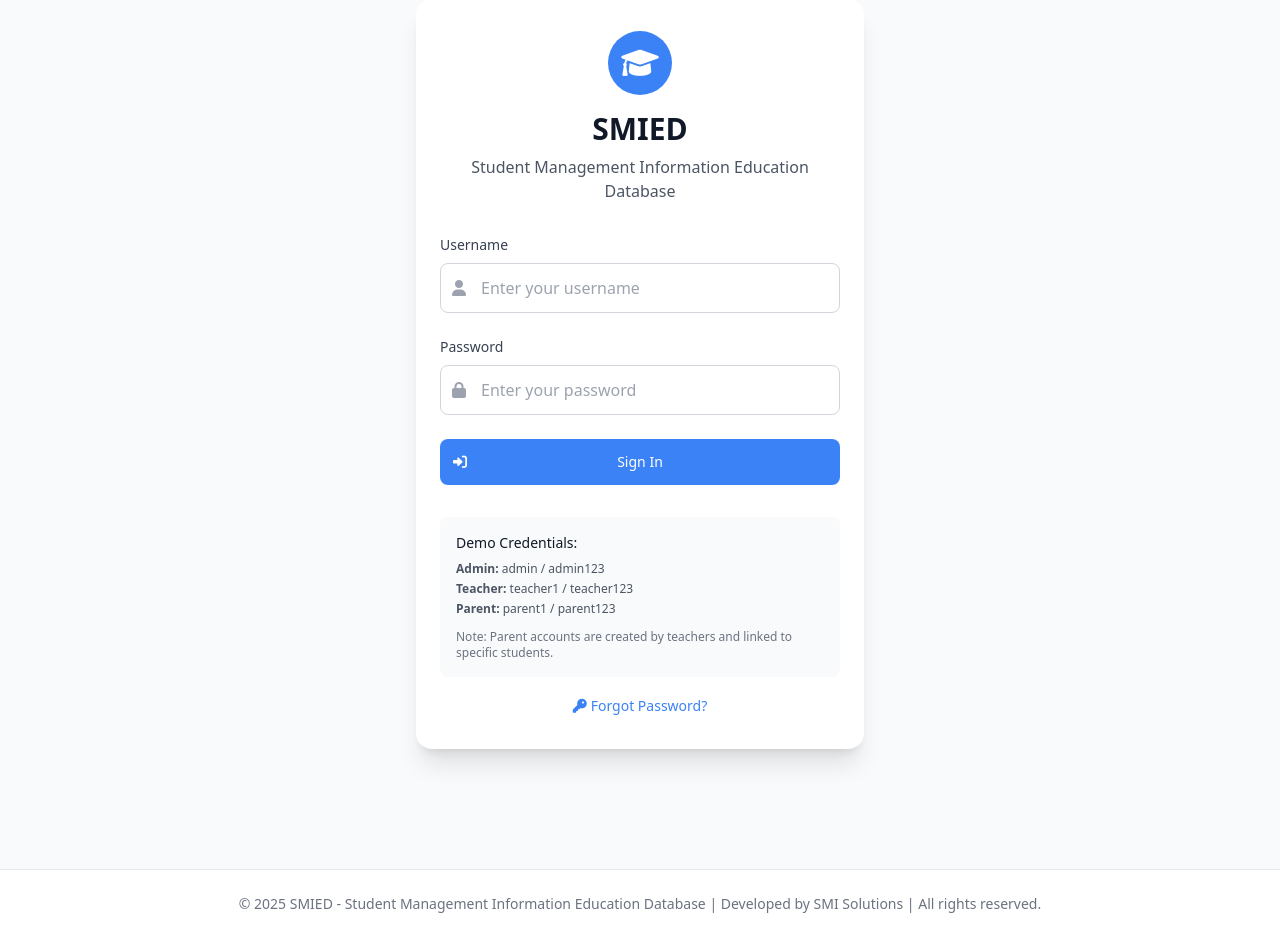
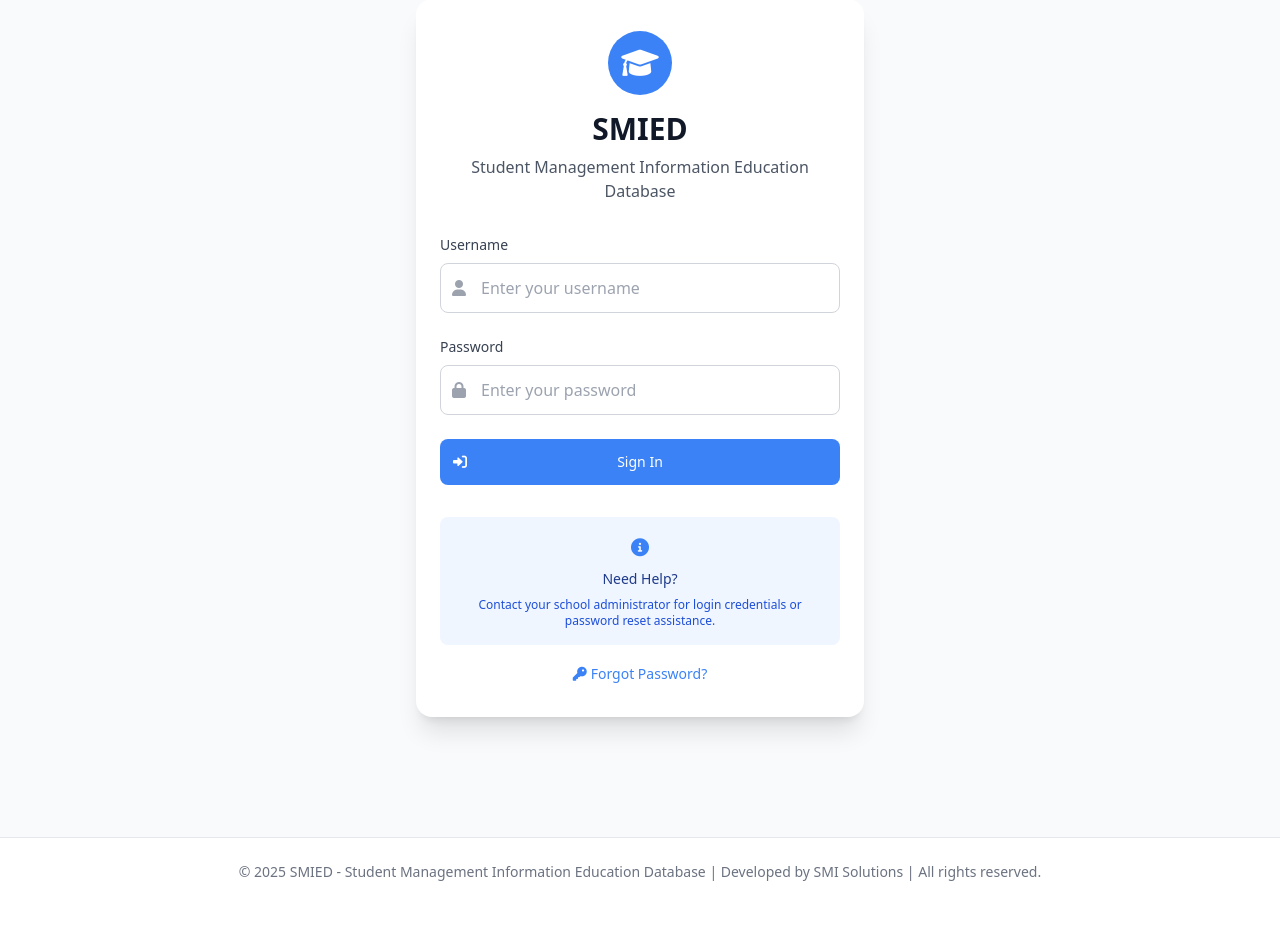
Before and after one commit to spw3bt3ch/Education-Tracker, a Flask app: page /login in a window 1280 px wide. Shown: the part 169-1107 px from the top of the page. After the commit the page ends 1050 px from the top, so only its background shows below. Run offline with Flask 3, Linux system fonts and the light colour scheme; some libraries are stand-ins or nearby versions.

Commit message:
Demo Credentials removed

```diff
--- a/templates/auth/login.html
+++ b/templates/auth/login.html
@@ -49,15 +49,13 @@
                 </div>
             </form>
 
-            <div class="mt-8 p-4 bg-gray-50 rounded-lg">
-                <h4 class="text-sm font-medium text-gray-900 mb-2">Demo Credentials:</h4>
-                <div class="text-xs text-gray-600 space-y-1">
-                    <div><strong>Admin:</strong> admin / admin123</div>
-                    <div><strong>Teacher:</strong> teacher1 / teacher123</div>
-                    <div><strong>Parent:</strong> parent1 / parent123</div>
-                </div>
-                <div class="mt-3 text-xs text-gray-500">
-                    <p>Note: Parent accounts are created by teachers and linked to specific students.</p>
+            <div class="mt-8 p-4 bg-blue-50 rounded-lg">
+                <div class="text-center">
+                    <i class="fas fa-info-circle text-blue-500 text-lg mb-2"></i>
+                    <h4 class="text-sm font-medium text-blue-900 mb-2">Need Help?</h4>
+                    <p class="text-xs text-blue-700">
+                        Contact your school administrator for login credentials or password reset assistance.
+                    </p>
                 </div>
             </div>
 
```
